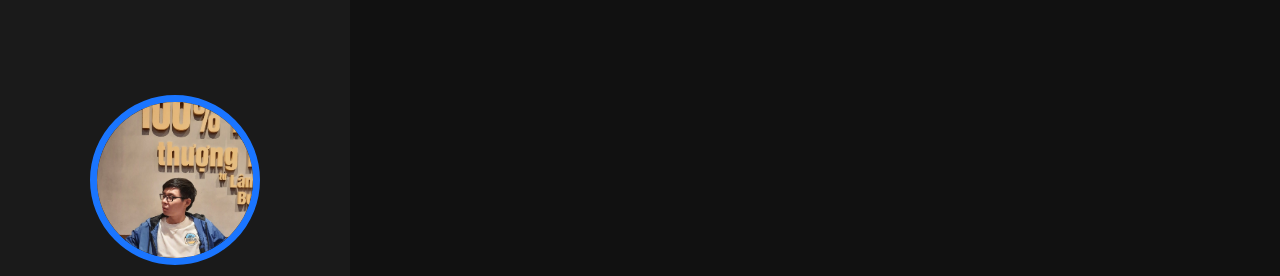
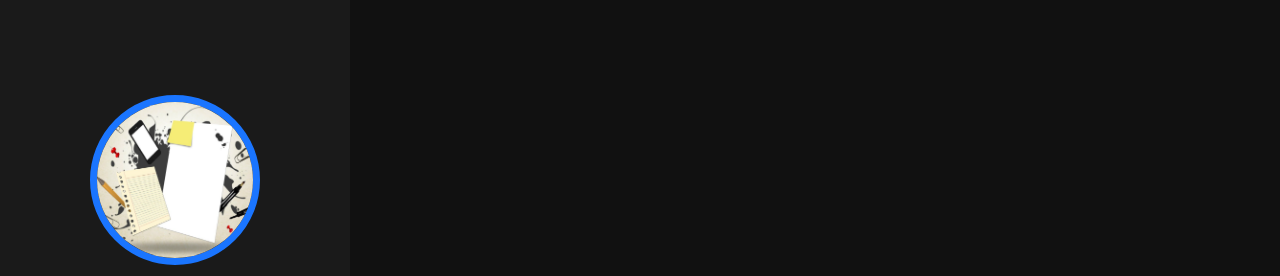
Before and after one commit to devHoang3296/portfolio, a plain HTML site: page index.html in a window 1280 px wide. Shown: the top 276 px of the page. Drawn offline with nearby package versions, Linux system fonts and the light colour scheme.

Commit message:
Update index.html

```diff
--- a/index.html
+++ b/index.html
@@ -13,7 +13,7 @@
 <body>
     <header>
         <div class="user">
-            <img src="./img/user.jpg" alt="anh dai dien">
+            <img src="./img/project1.PNG" alt="anh dai dien">
             <h3 class="name">HUYHOANG</h3>
             <p class="post">Front-end deverloper</p>
         </div>
```
